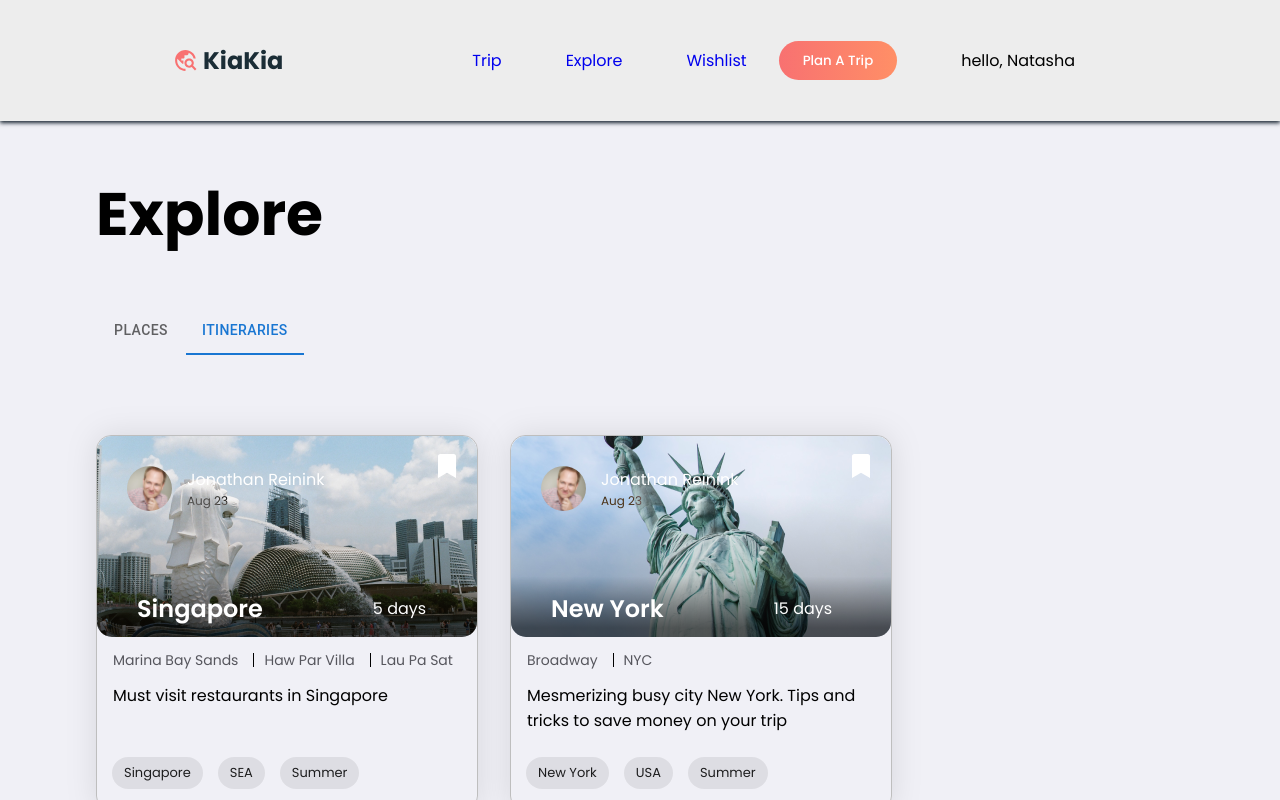
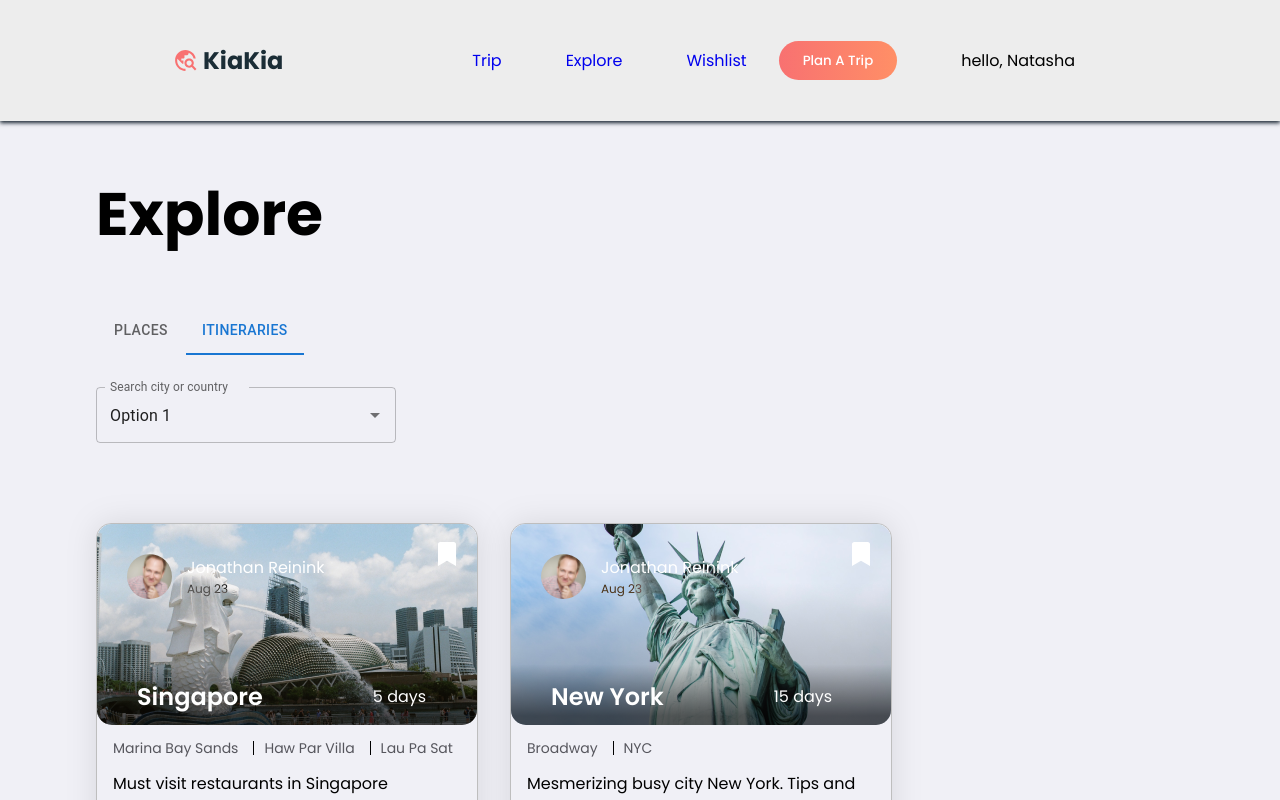
Before and after one commit to Natalienovaela/IS3106-KiaKia, a React (Create React App) app in the folder scrm/: page /Explore in a window 1280 px wide. Both pictures are taken after a click on the tab "ITINERARIES". Shown: the top 800 px of the page. Built offline with nearby package versions, Linux system fonts and the light colour scheme; a web font is replaced by a local one.

Commit message:
added search bar on itineraries

```diff
--- /dev/null
+++ b/scrm/src/Components/SearchBar/SearchBar.jsx
@@ -0,0 +1,29 @@
+import * as React from "react";
+import TextField from "@mui/material/TextField";
+import Autocomplete from "@mui/material/Autocomplete";
+
+const options = ["Option 1", "Option 2"];
+
+export default function SearchBar(props) {
+  const [value, setValue] = React.useState(options[0]);
+  const [inputValue, setInputValue] = React.useState("");
+
+  return (
+    <div>
+      <Autocomplete
+        value={value}
+        onChange={(event, newValue) => {
+          setValue(newValue);
+        }}
+        inputValue={inputValue}
+        onInputChange={(event, newInputValue) => {
+          setInputValue(newInputValue);
+        }}
+        id="controllable-states-demo"
+        options={options}
+        sx={{ width: 300 }}
+        renderInput={(params) => <TextField {...params} label={props.label} />}
+      />
+    </div>
+  );
+}
--- a/scrm/src/Pages/Explore/Itineraries/Itineraries.jsx
+++ b/scrm/src/Pages/Explore/Itineraries/Itineraries.jsx
@@ -2,6 +2,7 @@ import React from "react";
 import singapore from "../../../Assets/singapore.png";
 import newyork from "../../../Assets/newyork.png";
 import ItineraryCard from "../../../Components/Card/ItineraryCard/ItineraryCard";
+import SearchBar from "../../../Components/SearchBar/SearchBar";
 
 const dummyData = [
   {
@@ -37,6 +38,7 @@ const dummyData = [
     numOfDays: 15,
   },
 ];
+
 const itineraryCards = dummyData?.map((cardData) => (
   <ItineraryCard key={cardData.id} {...cardData} />
 ));
@@ -44,6 +46,7 @@ const itineraryCards = dummyData?.map((cardData) => (
 const Itineraries = () => {
   return (
     <>
+      <SearchBar label="Search city or country" />
       <div className="itinerary-cards">{itineraryCards}</div>
     </>
   );
--- a/scrm/src/Pages/Explore/Places/Places.jsx
+++ b/scrm/src/Pages/Explore/Places/Places.jsx
@@ -1,7 +1,14 @@
 import React from "react";
+import japan from "../../../Assets/japan.png";
 
 const Places = () => {
-  return <div>Places</div>;
+  return (
+    <>
+      <div className="place-card">
+        <img src={japan} alt="japan" />
+      </div>
+    </>
+  );
 };
 
 export default Places;
```
Also changed, not shown: scrm/src/Assets/japan.png (added).
